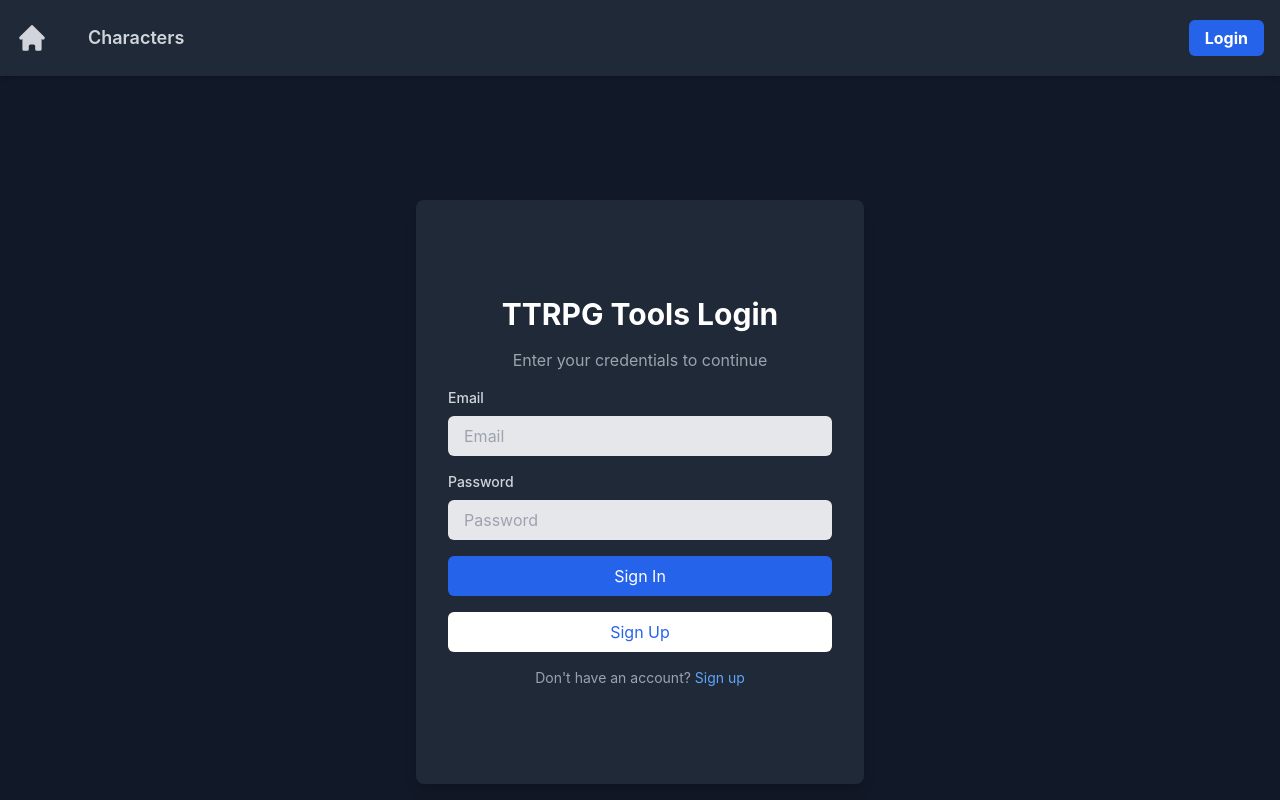
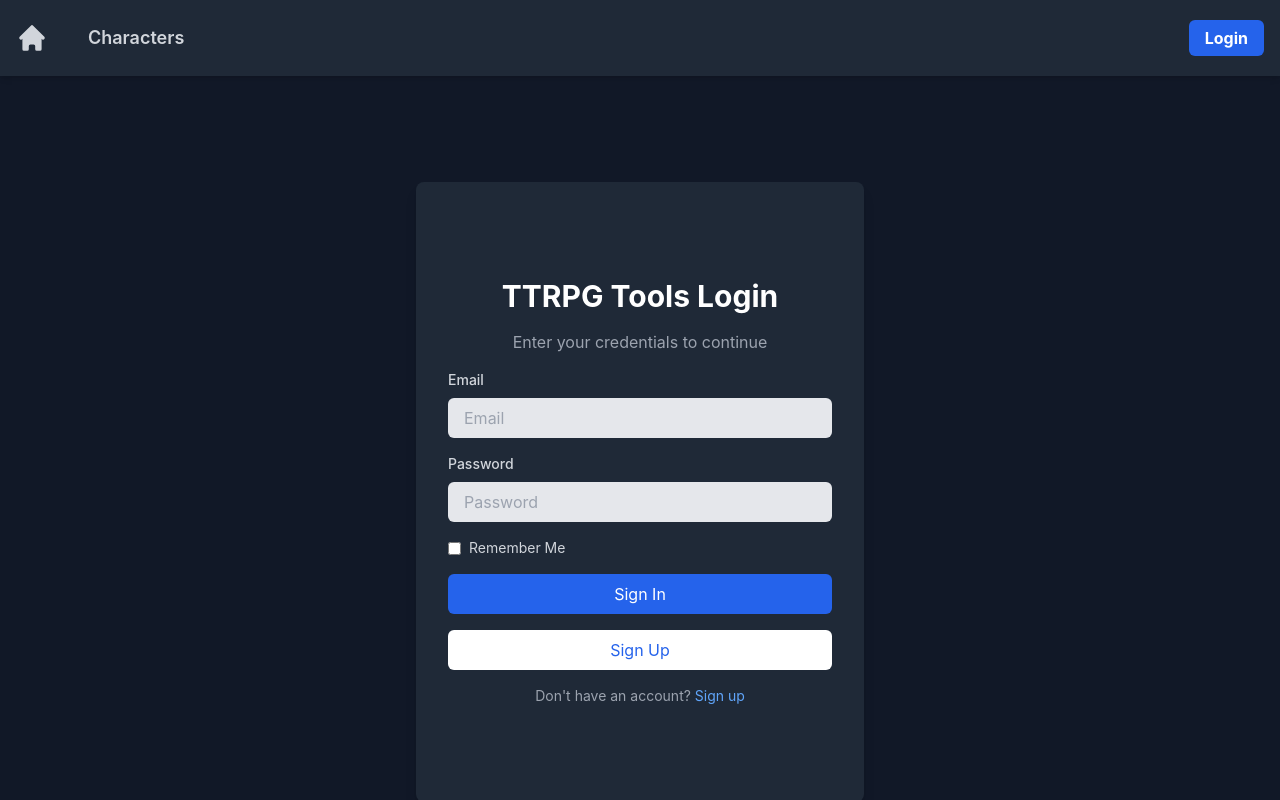
Before and after one commit to Lukas-Adkins/ttrpg-tools, a React (Create React App) app in the folder frontend/: page /login in a window 1280 px wide. Shown: the top 800 px of the page. Built offline with nearby package versions, Linux system fonts and the light colour scheme; no server answers.

Commit message:
added login 'remember me'

```diff
--- a/frontend/src/components/CharacterSelection.js
+++ b/frontend/src/components/CharacterSelection.js
@@ -47,7 +47,11 @@ const CharacterSelection = () => {
     if (!user || !characterName.trim()) return;
 
     try {
-      const newCharacter = await addCharacter(user.uid, characterName, characterImageUrl || "/images/default-user.png");
+      const newCharacter = await addCharacter(
+        user.uid,
+        characterName,
+        characterImageUrl.trim() || "/images/default-user.png" // Default to fallback image
+      );
       if (newCharacter) {
         setCharacters((prev) => [...prev, newCharacter]); // Add new character to the list
         setShowModal(false); // Close the modal
@@ -191,6 +195,7 @@ const CharacterSelection = () => {
                 onClick={() => {
                   setShowModal(false);
                   setEditingCharacter(null); // Reset editing state
+                  setCharacterImageUrl(""); // Clear the image URL input
                 }}
                 className="bg-gray-600 px-4 py-2 rounded-md hover:bg-gray-500 transition text-white"
               >
--- a/frontend/src/components/Login.js
+++ b/frontend/src/components/Login.js
@@ -1,11 +1,21 @@
 import React, { useState, useEffect } from "react";
 
 const Login = ({ onSignIn, onSignUp, flashMessage, error }) => {
-  const [email, setEmail] = useState("");
-  const [password, setPassword] = useState("");
+  const [email, setEmail] = useState(""); // Email input state
+  const [password, setPassword] = useState(""); // Password input state
+  const [rememberMe, setRememberMe] = useState(false); // "Remember Me" checkbox state
 
   const [fadeOutFlash, setFadeOutFlash] = useState(false); // For fading out flash messages
   const [fadeOutError, setFadeOutError] = useState(false); // For fading out error messages
+
+  // Load saved email from localStorage when the component mounts
+  useEffect(() => {
+    const savedEmail = localStorage.getItem("rememberedEmail");
+    if (savedEmail) {
+      setEmail(savedEmail);
+      setRememberMe(true);
+    }
+  }, []);
 
   // Handle fading out the flash message
   useEffect(() => {
@@ -37,7 +47,18 @@ const Login = ({ onSignIn, onSignUp, flashMessage, error }) => {
     }
   }, [error]);
 
+  const handleKeyPress = (event) => {
+    if (event.key === "Enter") {
+      handleSignIn();
+    }
+  };
+
   const handleSignIn = () => {
+    if (rememberMe) {
+      localStorage.setItem("rememberedEmail", email); // Save email to localStorage
+    } else {
+      localStorage.removeItem("rememberedEmail"); // Remove email if "Remember Me" is unchecked
+    }
     onSignIn(email, password);
   };
 
@@ -46,7 +67,10 @@ const Login = ({ onSignIn, onSignUp, flashMessage, error }) => {
   };
 
   return (
-    <div className="min-h-screen flex items-center justify-center bg-gray-900">
+    <div
+      className="min-h-screen flex items-center justify-center bg-gray-900"
+      onKeyPress={handleKeyPress} // Listen for keypress
+    >
       <div className="w-full max-w-md p-8 space-y-4 bg-gray-800 rounded-lg shadow-lg">
         {/* Message Container with Fixed Height */}
         <div className="h-12">
@@ -60,7 +84,6 @@ const Login = ({ onSignIn, onSignUp, flashMessage, error }) => {
               {flashMessage}
             </div>
           )}
-
           {/* Error Message */}
           {error && (
             <div
@@ -95,6 +118,20 @@ const Login = ({ onSignIn, onSignUp, flashMessage, error }) => {
             onChange={(e) => setPassword(e.target.value)}
           />
         </div>
+
+        <div className="flex items-center mt-4">
+          <input
+            type="checkbox"
+            id="rememberMe"
+            className="mr-2"
+            checked={rememberMe}
+            onChange={(e) => setRememberMe(e.target.checked)}
+          />
+          <label htmlFor="rememberMe" className="text-gray-300 text-sm">
+            Remember Me
+          </label>
+        </div>
+
         <button
           onClick={handleSignIn}
           className="w-full px-4 py-2 mt-4 text-white bg-blue-600 rounded-md hover:bg-blue-500 focus:outline-none focus:ring-2 focus:ring-blue-700"
--- a/frontend/src/firebase/api.js
+++ b/frontend/src/firebase/api.js
@@ -52,13 +52,12 @@ export const fetchCharacters = async (userId) => {
   }
 };
 
-// Add a new character for a specific user
 export const addCharacter = async (userId, characterName, imageUrl = "") => {
   try {
     const charactersRef = collection(db, `users/${userId}/characters`);
     const newCharacter = {
       name: characterName,
-      imageUrl: imageUrl || "/images/default-user.png", // Placeholder image if no URL provided
+      imageUrl: imageUrl || "/images/default-user.png", // Default image URL
       createdAt: serverTimestamp(),
       inventory: [], // Initialize with an empty inventory
     };
```
